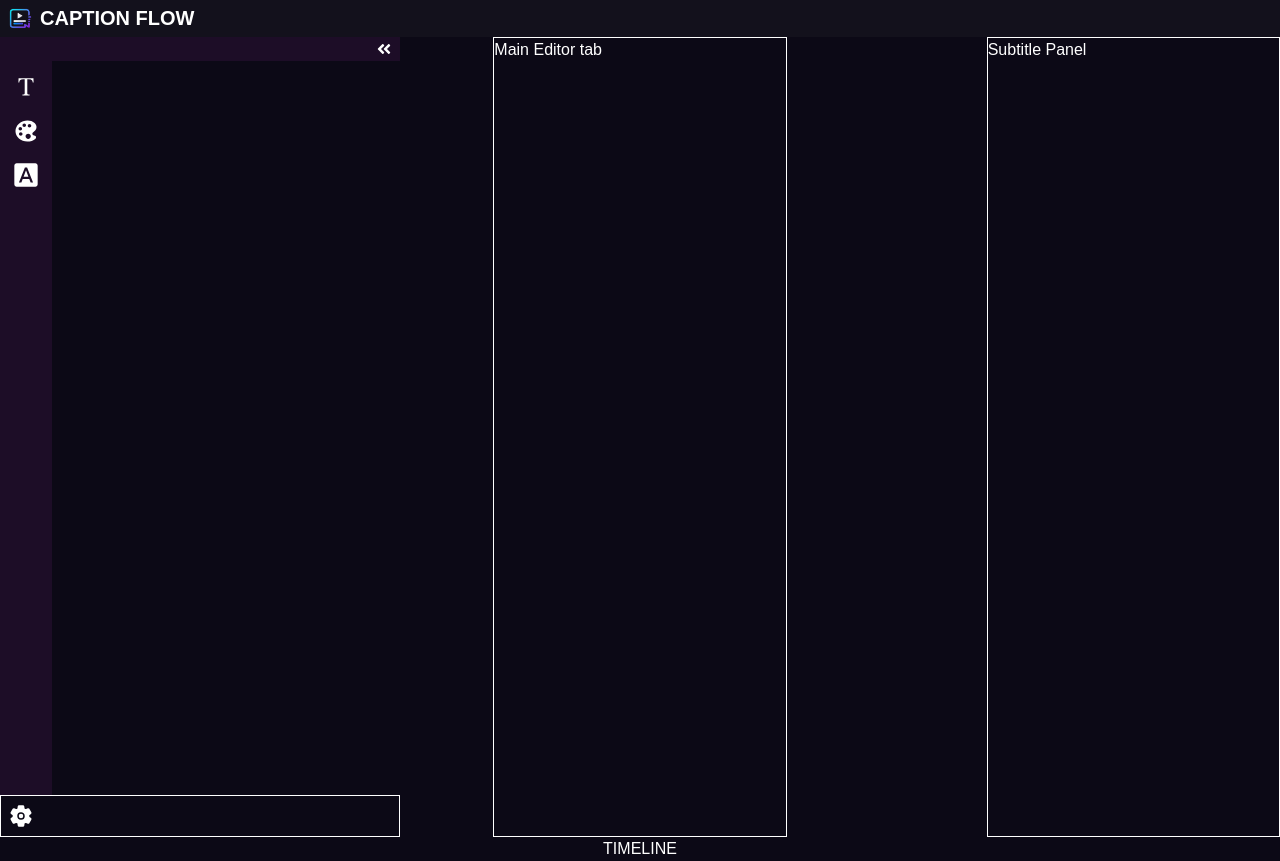
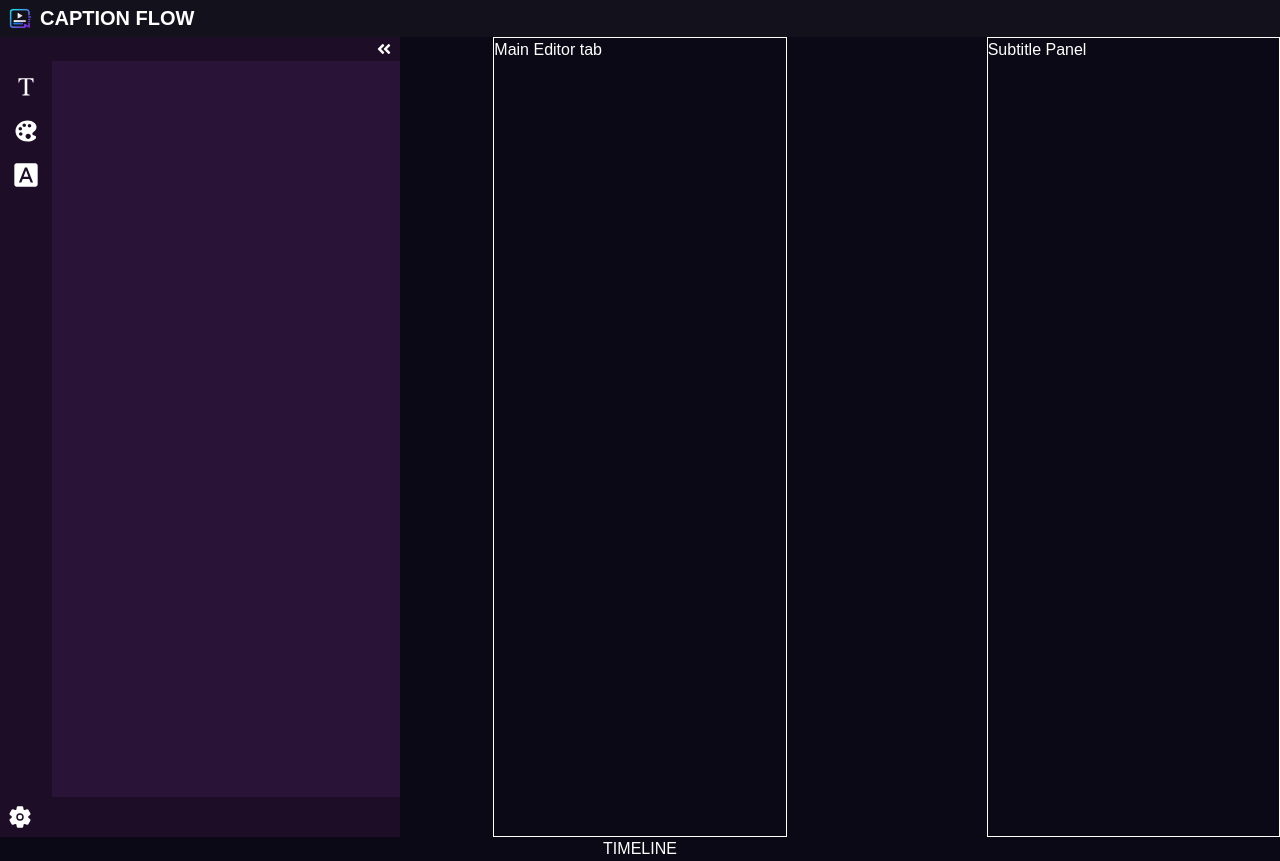
Before and after one commit to shaun045/ReactTS-CaptionFlow, a React (Vite) app: page /editor in a window 1280 px wide. Built offline with nearby package versions, Linux system fonts and the light colour scheme; no server answers.

Commit message:
Added active panel and panel components

```diff
--- /dev/null
+++ b/src/components/SideBar/Panels/ColorsPanel.tsx
@@ -0,0 +1,9 @@
+
+
+export default function ColorsPanel() {
+  return (
+    <div>
+      COLORS PANEL
+    </div>
+  )
+}
--- /dev/null
+++ b/src/components/SideBar/Panels/FontPanel.tsx
@@ -0,0 +1,8 @@
+
+export default function FontPanel() {
+  return (
+    <div>
+      FONTS PANEL
+    </div>
+  )
+}
--- /dev/null
+++ b/src/components/SideBar/Panels/StylesPanel.tsx
@@ -0,0 +1,8 @@
+
+export default function StylesPanel() {
+  return (
+    <div>
+      STYLES PANEL
+    </div>
+  )
+}
--- a/src/components/SideBar/SideBar.tsx
+++ b/src/components/SideBar/SideBar.tsx
@@ -4,6 +4,8 @@ import { IoIosColorPalette } from "react-icons/io";
 import { MdFontDownload } from "react-icons/md";
 import { IoSettings } from "react-icons/io5";
 import { BsFonts } from "react-icons/bs";
+import FontPanel from "./Panels/FontPanel";
+import ColorsPanel from "./Panels/ColorsPanel";
 
 export default function SideBar() {
   const [isCollapsed, setIsCollapsed] = useState(false);
@@ -40,15 +42,15 @@ export default function SideBar() {
             />
           </li>
         </ul>
-        <div className="w-64">
-          {activePanel === 'fonts' && <div>FONTS PANEL</div>}
-          {activePanel === 'colors' && <div>COLORS PANEL</div>}
+        <div className="w-100 bg-[#291336]">
+          {activePanel === 'fonts' && <FontPanel />}
+          {activePanel === 'colors' && <ColorsPanel/>}
           {activePanel === 'styles' && <div>STYLES PANEL</div>}
         </div>
       </div>
     </div>
 
-    <button className="flex border items-start p-2">
+    <button className="flex items-start p-2 bg-[#1d0d27]">
       <IoSettings className="text-2xl"/>
     </button>
 
```
